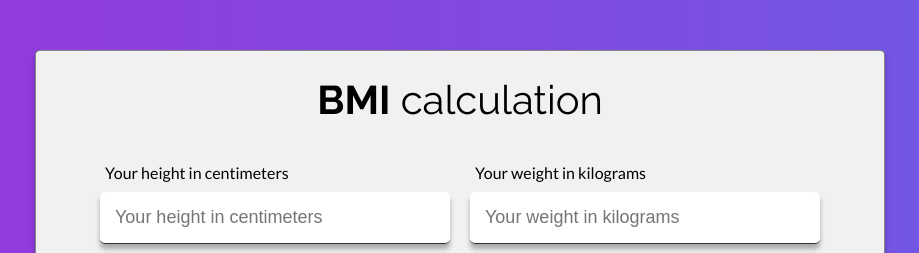
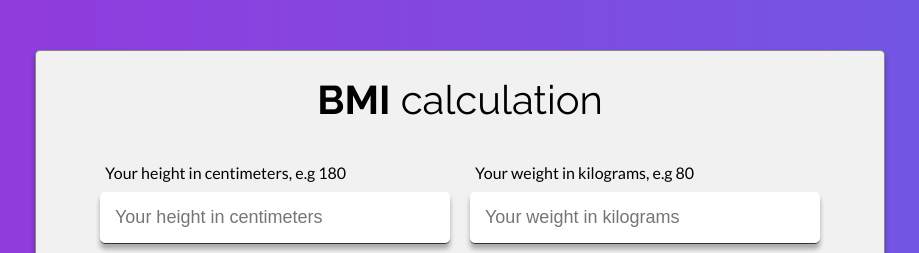
Before and after one commit to augustin-mbarga/bmi-calculation, a plain HTML site: page index.html in a window 1280 px wide. Shown: the top 253 px of the page, without its empty margins (180-1099 px from the left). Drawn offline with Linux system fonts and the light colour scheme.

Commit message:
HTML file update done.

```diff
--- a/index.html
+++ b/index.html
@@ -26,7 +26,7 @@
         <div class="inputs-container">
           <!-- First input : height -->
           <div class="input-group">
-            <label for="height">Your height in centimeters</label>
+            <label for="height">Your height in centimeters, e.g 180</label>
             <input
               type="number"
               placeholder="Your height in centimeters"
@@ -36,7 +36,7 @@
           </div>
           <!-- Second input : weight -->
           <div class="input-group">
-            <label for="weight">Your weight in kilograms</label>
+            <label for="weight">Your weight in kilograms, e.g 80</label>
             <input
               type="number"
               placeholder="Your weight in kilograms"
```
